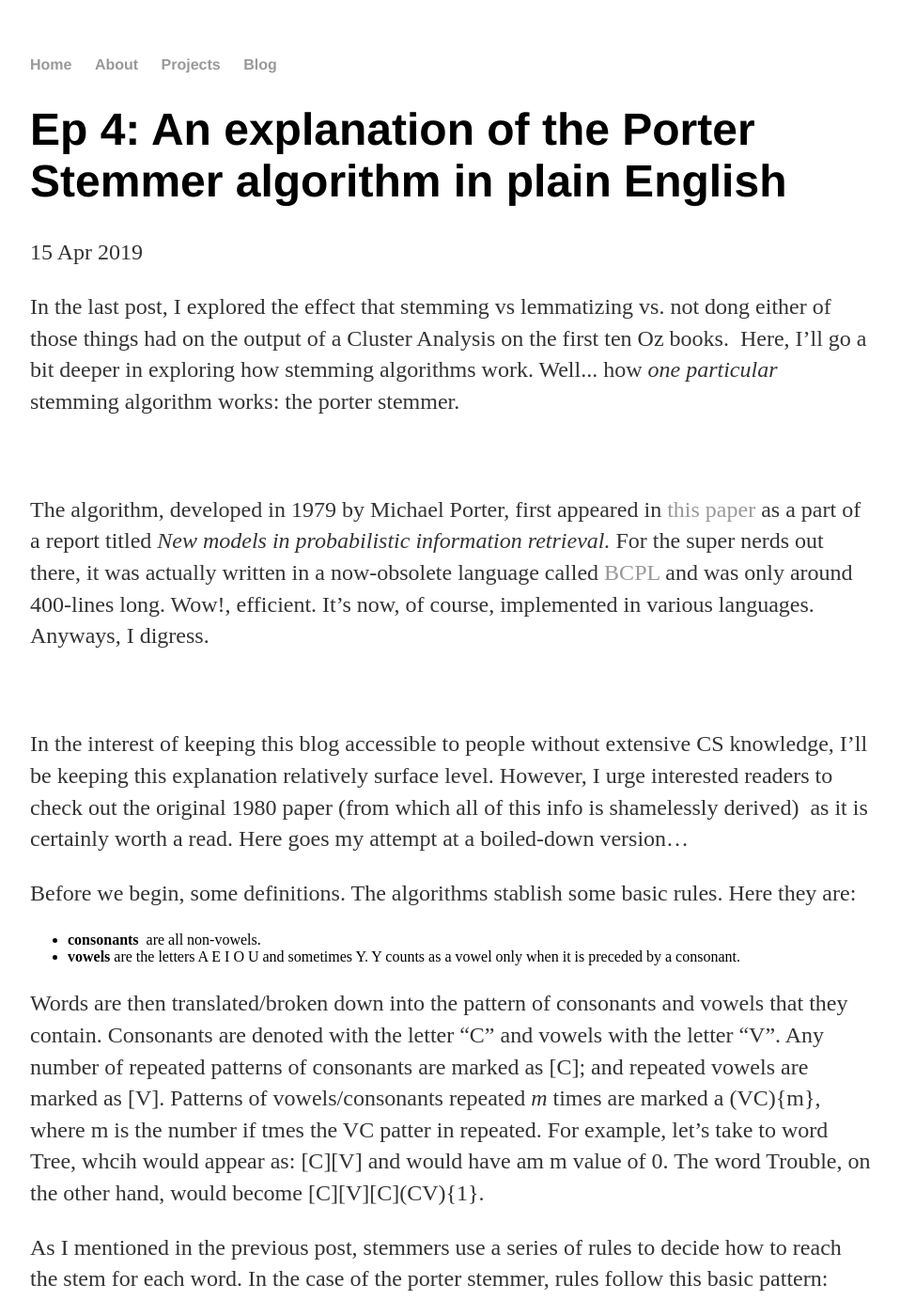
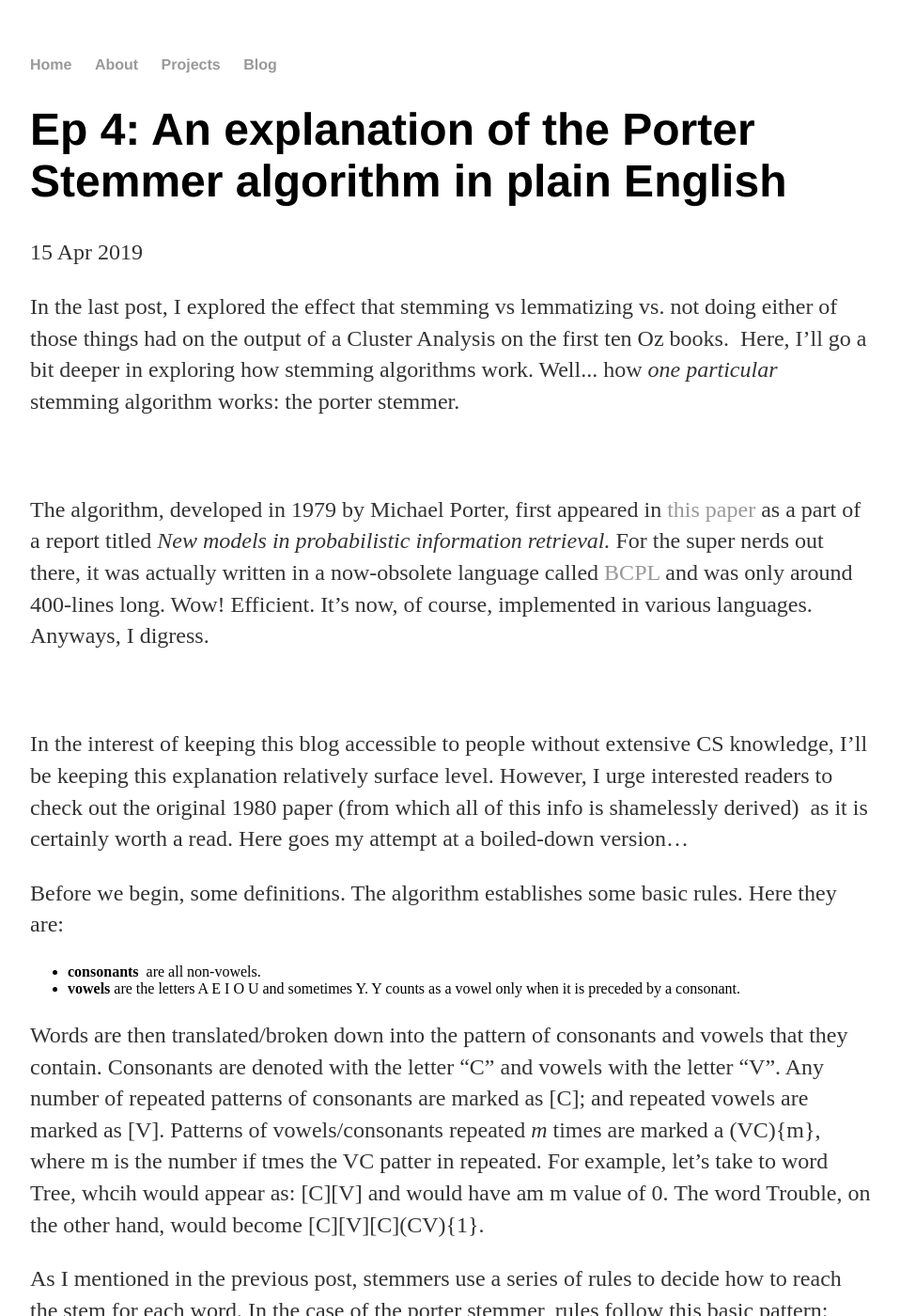
Before and after one commit to abigailella/abigailella.github.io, a Jekyll site: the page built from _posts/2019-04-15-Ep-4.md, in a window 1280 px wide and 1400 px high. Shown: the whole window at 94% size, without its empty margins (160-1118 px from the left). Built offline with Jekyll 4.4.1, drawn with Linux system fonts in a browser that asks for light colours; some of the changed text lies outside the part shown.

Commit message:
Update 2019-04-15-Ep-4.md

```diff
--- a/_posts/2019-04-15-Ep-4.md
+++ b/_posts/2019-04-15-Ep-4.md
@@ -4,12 +4,12 @@ title: "Ep 4: An explanation of the Porter Stemmer algorithm in plain English"
 date: 2019-04-15
 ---
 
-<p>In the last post, I explored the effect that stemming vs lemmatizing vs. not dong either of those things had on the output of a Cluster Analysis on the first ten Oz books. &nbsp;Here, I&rsquo;ll go a bit deeper in exploring how stemming algorithms work. Well... how <em>one particular </em>stemming algorithm works: the porter stemmer.</p>
+<p>In the last post, I explored the effect that stemming vs lemmatizing vs. not doing either of those things had on the output of a Cluster Analysis on the first ten Oz books. &nbsp;Here, I&rsquo;ll go a bit deeper in exploring how stemming algorithms work. Well... how <em>one particular </em>stemming algorithm works: the porter stemmer.</p>
 <p>&nbsp;</p>
-<p>The algorithm, developed in 1979 by Michael Porter, first appeared in <a href="https://tartarus.org/martin/PorterStemmer/def.txt">this paper</a>&nbsp;as a part of a report titled <em>New models in probabilistic information retrieval. </em>For the super nerds out there, it was actually written in a now-obsolete language called <a href="https://www.cl.cam.ac.uk/~mr10/BCPL.html">BCPL</a> and was only around 400-lines long. Wow!, efficient. It&rsquo;s now, of course, implemented in various languages. Anyways, I digress.</p>
+<p>The algorithm, developed in 1979 by Michael Porter, first appeared in <a href="https://tartarus.org/martin/PorterStemmer/def.txt">this paper</a>&nbsp;as a part of a report titled <em>New models in probabilistic information retrieval. </em>For the super nerds out there, it was actually written in a now-obsolete language called <a href="https://www.cl.cam.ac.uk/~mr10/BCPL.html">BCPL</a> and was only around 400-lines long. Wow! Efficient. It&rsquo;s now, of course, implemented in various languages. Anyways, I digress.</p>
 <p>&nbsp;</p>
 <p>In the interest of keeping this blog accessible to people without extensive CS knowledge, I&rsquo;ll be keeping this explanation relatively surface level. However, I urge interested readers to check out the original 1980 paper (from which all of this info is shamelessly derived) &nbsp;as it is certainly worth a read. Here goes my attempt at a boiled-down version&hellip;</p>
-<p>Before we begin, some definitions. The algorithms stablish some basic rules. Here they are: &nbsp;</p>
+<p>Before we begin, some definitions. The algorithm establishes some basic rules. Here they are: &nbsp;</p>
 <ul>
 <li><strong>consonants</strong> &nbsp;are all non-vowels.</li>
 <li><strong>vowels </strong>are the letters A E I O U and sometimes Y. Y counts as a vowel only when it is preceded by a consonant.</li>
@@ -18,7 +18,7 @@ date: 2019-04-15
 <p>As I mentioned in the previous post, stemmers use a series of rules to decide how to reach the stem for each word. In the case of the porter stemmer, rules follow this basic pattern:</p>
 <p>If &nbsp;the word has &ldquo;some condition&rdquo; and &ldquo;some suffix&rdquo;, then replace &ldquo;some suffix&rdquo; with &ldquo;this other suffix.&rdquo; The condensed way that Porter&rsquo;s original paper uses to express this is&hellip;</p>
 <p><code>(condition) S1 -&gt; S2</code></p>
-<p>&hellip;where S1 Is the first suffix and S2 is the second suffix. While the conditions are often given in terms of the m value (for example, &ldquo;if for any given word m &gt; 2&hellip;&rdquo;) but is can also have the following parameters:</p>
+<p>&hellip;where S1 is the first suffix and S2 is the second suffix. While the conditions are often given in terms of the m value (for example, &ldquo;if for any given word m &gt; 2&hellip;&rdquo;) but is can also have the following parameters:</p>
 <ul>
 <li>Whether or not the stem ends in s</li>
 <li>Whether or not it contains double vowels</li>
@@ -37,6 +37,6 @@ date: 2019-04-15
 <p>S -&gt;</p>
 <p>&nbsp;For the above set of conditions, the word &ldquo;Caresses&rdquo; would match both SSES, SS, and S. However, since SSES is the longest suffix match, the algorithm would change &ldquo;Caresses&rdquo; into &ldquo;Caress&rdquo;.</p>
 <p>The rest of the algorithm goes through a long list of conditions manipulating input words. I won&rsquo;t go through each of these conditions, as they are laid out pretty clearly in the paper.</p>
-<p>&nbsp;That&rsquo;s the super-surface level explanation of how this particular stemmer works. I hope this post has helped shed a bit of light on one DH black box. More to come soon.</p>
+<p>&nbsp;That&rsquo;s the super-surface-level explanation of how this particular stemmer works. I hope this post has helped shed a bit of light on one DH black box. More to come soon.</p>
 <p>&nbsp;</p>
 <p>&nbsp;</p>
```
